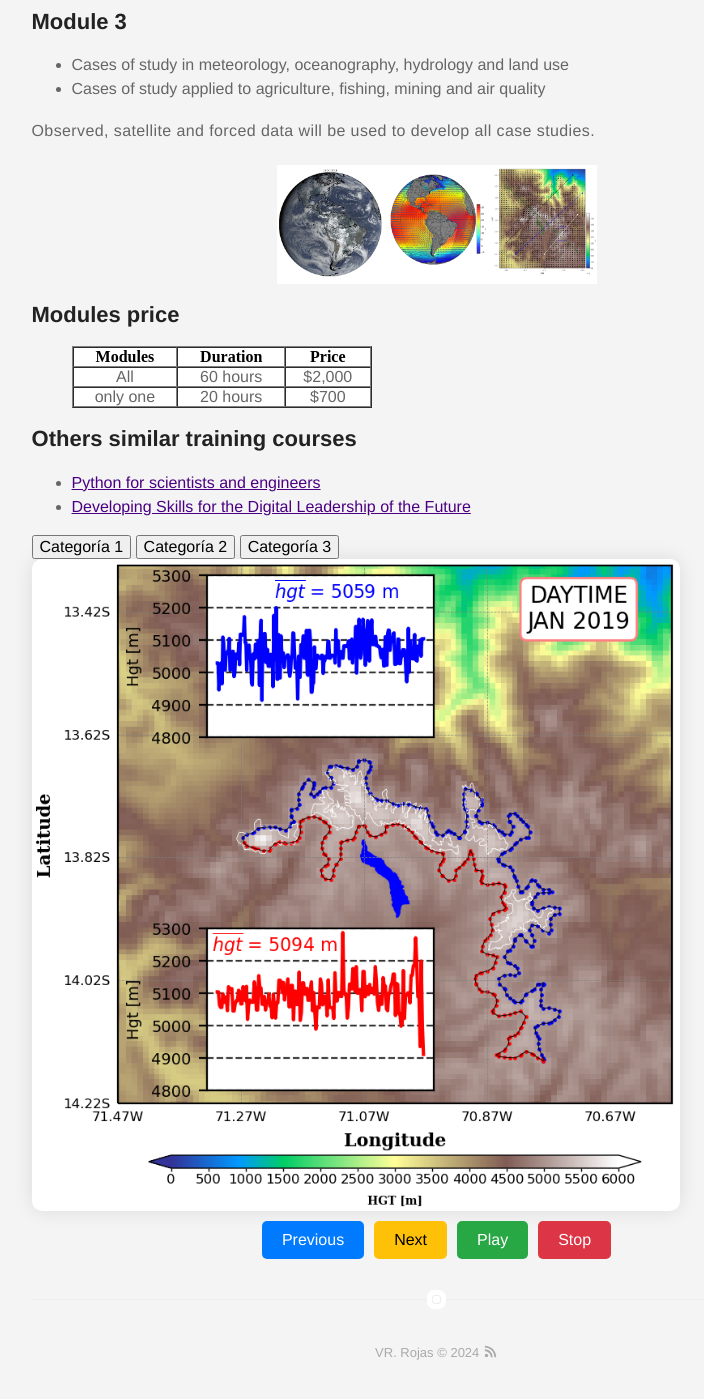
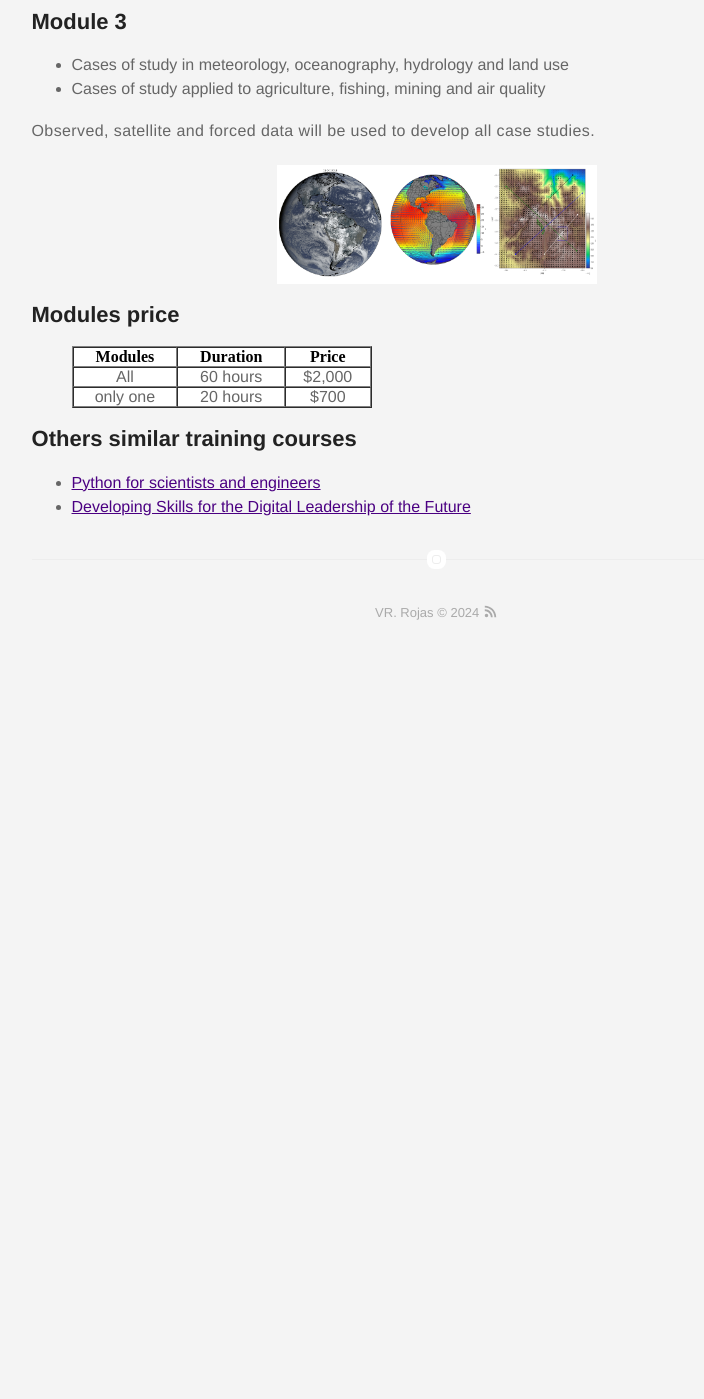
Before and after one commit to vrrp/vrrp.github.io, a Jekyll site: the page built from training/index.html, in a window 1280 px wide and 1400 px high, scrolled down 1374 px. Shown: the whole window, without its empty margins (135-839 px from the left). Built offline with Jekyll 4.4.1, drawn with Linux system fonts in a browser that asks for light colours; after the commit the page ends 2034 px from its top, so only the background shows below that.

Commit message:
19:44:44 28-August-2024

```diff
--- a/training/index.html
+++ b/training/index.html
@@ -93,21 +93,3 @@ You can choose which programming language you want to take the training. These t
   <li><a href="https://www.enthought.com/course/public-catalog/python-foundations-for-scientists-and-engineers-course/">Python for scientists and engineers</a></li>
   <li><a href="https://dillerdigital.com/">Developing Skills for the Digital Leadership of the Future</a></li>
 </ul>
-
-    <div class="category-container">
-        <button class="category-button" data-category="categoria1">Categoría 1</button>
-        <button class="category-button" data-category="categoria2">Categoría 2</button>
-        <button class="category-button" data-category="categoria3">Categoría 3</button>
-    </div>
-
-    <div class="slider-container">
-        <div class="slider">
-            <img id="slider-image" src="{{ '/images/categoria1/img1.png' | relative_url }}" alt="Image Slider">
-        </div>
-        <div class="controls">
-            <button id="prevButton">Previous</button>
-            <button id="nextButton">Next</button>
-            <button id="playButton">Play</button>
-            <button id="stopButton">Stop</button>
-        </div>
-    </div>
```
Also changed, not shown: about.md (+1 -0 lines).
